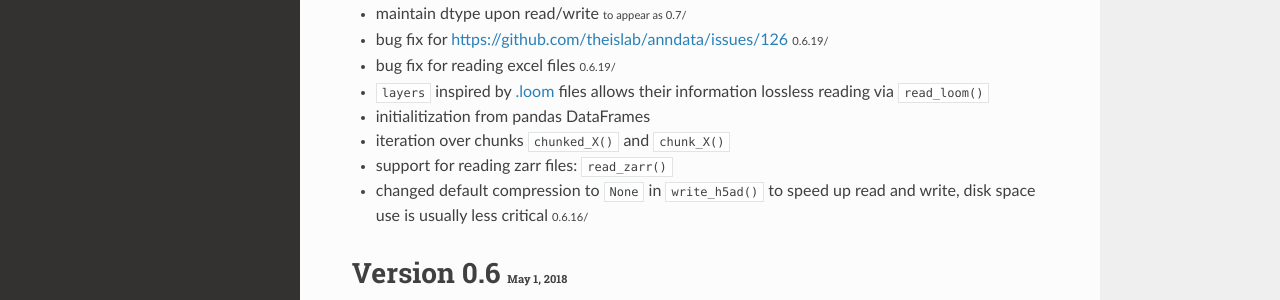
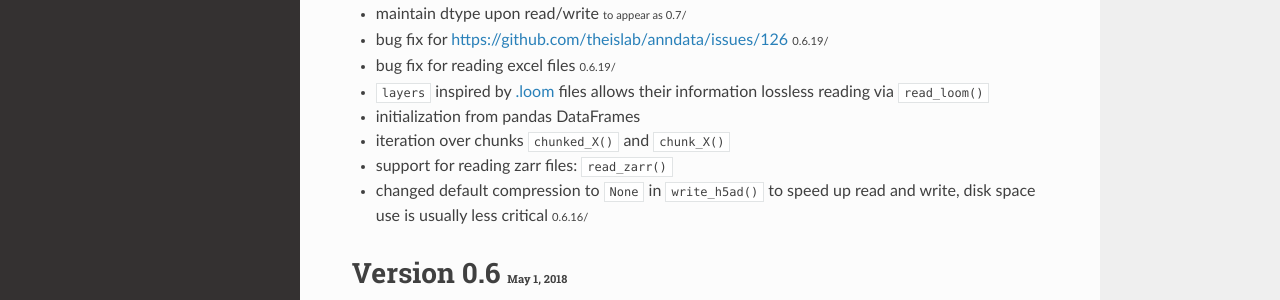
Before and after one commit to scverse/anndata, a Sphinx documentation site: the page built from docs/release_notes.rst, in a window 1280 px wide and 1246 px high. Shown: the part 206-506 px from the top of the window. Built offline with Sphinx 7.4.7 and the Read the Docs theme 2.0.0, drawn with Linux system fonts in a browser that asks for light colours.

Commit message:
Actually fix typo

```diff
--- a/docs/release_notes.rst
+++ b/docs/release_notes.rst
@@ -12,7 +12,7 @@ On master :small:`March 23, 2019`
 - bug fix for https://github.com/theislab/anndata/issues/126 :noteversion:`0.6.19`
 - bug fix for reading excel files :noteversion:`0.6.19`
 - :attr:`~anndata.AnnData.layers` inspired by `.loom <http://loompy.org>`__ files allows their information lossless reading via :func:`~anndata.read_loom`
-- initialitization from pandas DataFrames
+- initialization from pandas DataFrames
 - iteration over chunks :func:`~anndata.AnnData.chunked_X` and :func:`~anndata.AnnData.chunk_X`
 - support for reading zarr files: :func:`~anndata.read_zarr`
 - changed default compression to ``None`` in :func:`~anndata.AnnData.write_h5ad` to speed up read and write, disk space use is usually less critical :noteversion:`0.6.16`
```
